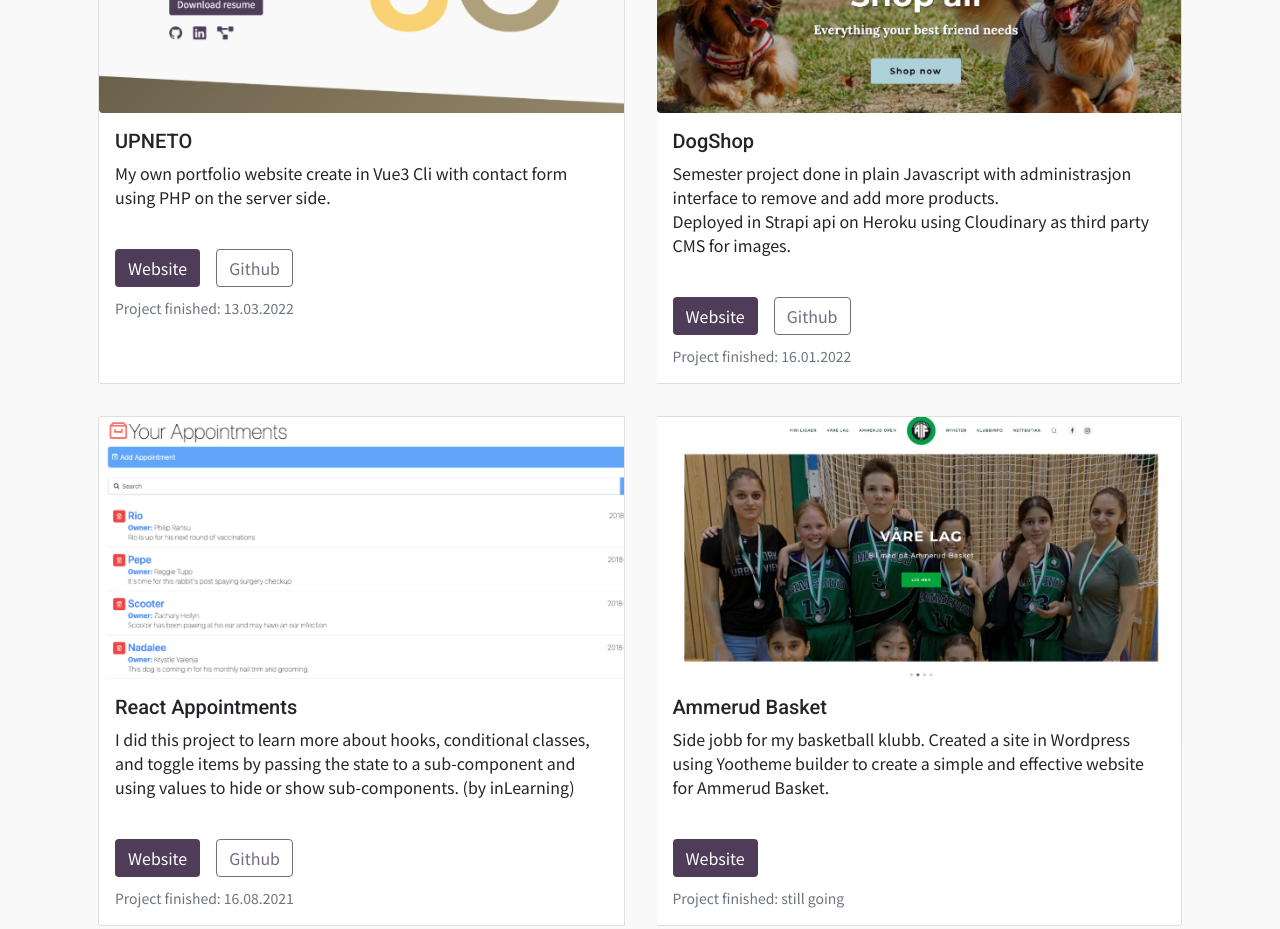
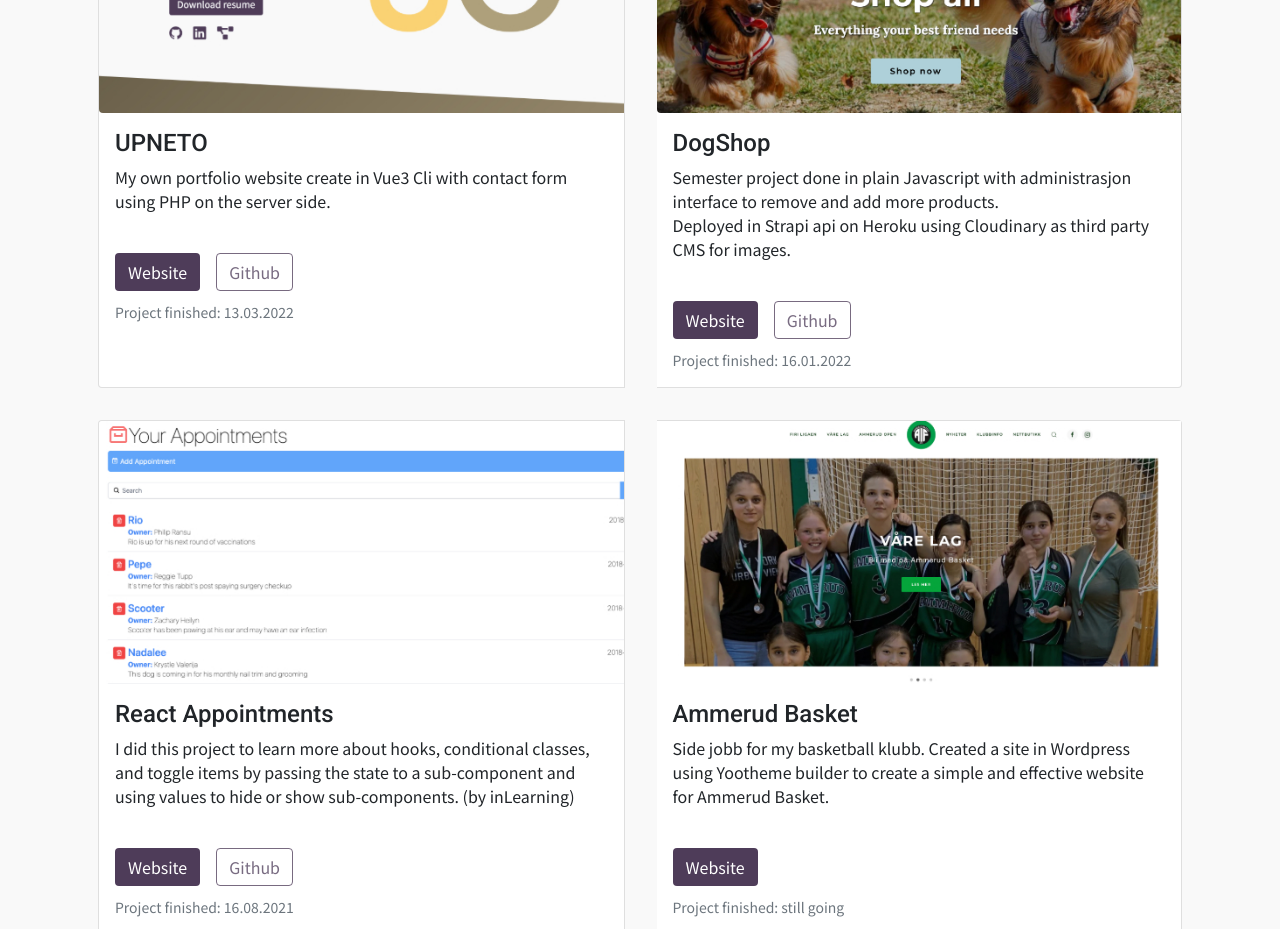
Before and after one commit to Netius/upneto-homepage-vue, a Vue app: page / in a window 1280 px wide. Shown: the part 1800-2729 px from the top of the page. Built offline with nearby package versions, Linux system fonts and the light colour scheme.

Commit message:
Changed header

```diff
--- a/src/components/Projects.vue
+++ b/src/components/Projects.vue
@@ -10,7 +10,7 @@
 					alt="Upneto"
 				/>
 				<div class="card-body">
-					<h5 class="card-title">UPNETO</h5>
+					<h3 class="card-title fs-4 fs-4">UPNETO</h3>
 					<p class="card-text pb-4">
 						My own portfolio website create in Vue3 Cli with contact form using
 						PHP on the server side.
@@ -45,7 +45,7 @@
 					alt="Dogshop"
 				/>
 				<div class="card-body">
-					<h5 class="card-title">DogShop</h5>
+					<h3 class="card-title fs-4 fs-4">DogShop</h3>
 					<p class="card-text pb-4">
 						Semester project done in plain Javascript with administrasjon
 						interface to remove and add more products.<br />
@@ -83,7 +83,7 @@
 					alt="React appointments"
 				/>
 				<div class="card-body">
-					<h5 class="card-title">React Appointments</h5>
+					<h3 class="card-title fs-4 fs-4">React Appointments</h3>
 					<p class="card-text pb-4">
 						I did this project to learn more about hooks, conditional classes,
 						and toggle items by passing the state to a sub-component and using
@@ -120,7 +120,7 @@
 					alt="Ammerud Basket"
 				/>
 				<div class="card-body">
-					<h5 class="card-title">Ammerud Basket</h5>
+					<h3 class="card-title fs-4 fs-4">Ammerud Basket</h3>
 					<p class="card-text pb-4">
 						Side jobb for my basketball klubb. Created a site in Wordpress using
 						Yootheme builder to create a simple and effective website for
```
